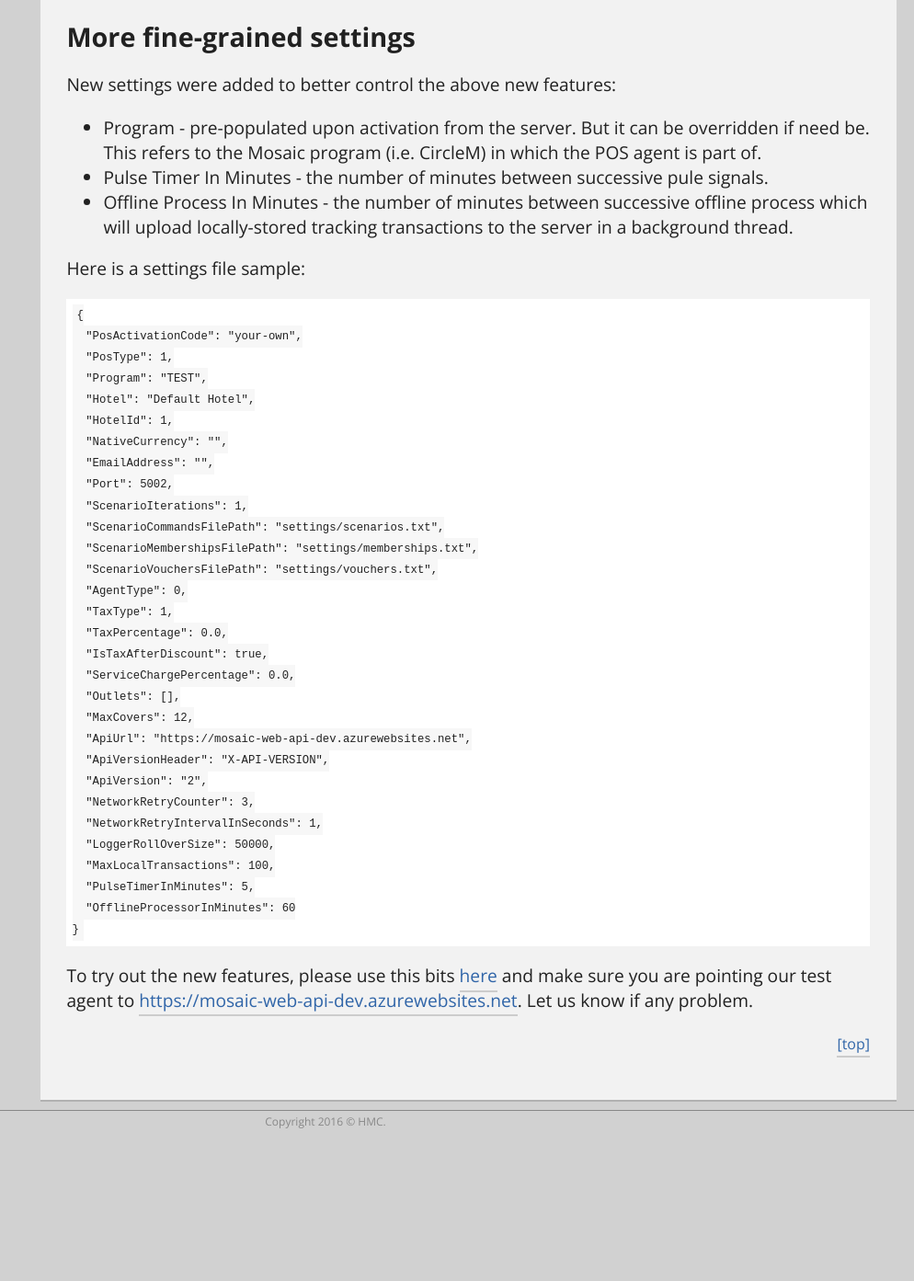
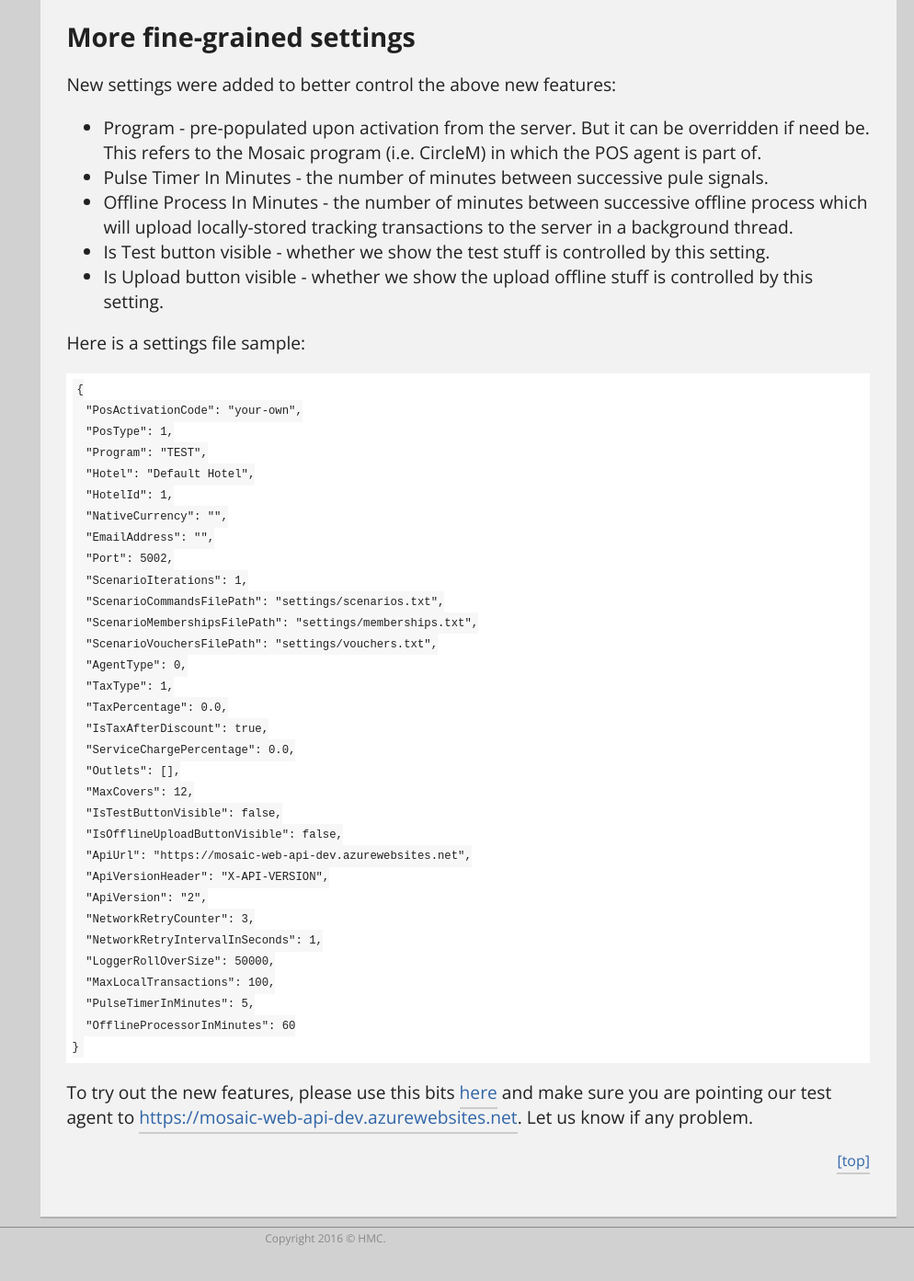
Before and after one commit to hmccode/hmccode.github.io, a Jekyll site: the page built from _posts/2017-03-05-pos-agents.md, in a window 1280 px wide and 1400 px high, scrolled down 1283 px. Shown: the top 1393 px of the window at 92% size, without its empty margins (286-1280 px from the left). Built offline with Jekyll 4.4.1, drawn with Linux system fonts in a browser that asks for light colours; nearby versions of some CDN libraries; a script that is not in the unit is left out; before the commit the page ends 2607 px from its top, so only the background shows below that.

Commit message:
Updated the POS agents post to include a new version number

````diff
--- a/_posts/2017-03-05-pos-agents.md
+++ b/_posts/2017-03-05-pos-agents.md
@@ -41,6 +41,8 @@ New settings were added to better control the above new features:
 - Program - pre-populated upon activation from the server. But it can be overridden if need be. This refers to the Mosaic program (i.e. CircleM) in which the POS agent is part of.
 - Pulse Timer In Minutes - the number of minutes between successive pule signals.
 - Offline Process In Minutes - the number of minutes between successive offline process which will upload locally-stored tracking transactions to the server in a background thread.
+- Is Test button visible - whether we show the test stuff is controlled by this setting.
+- Is Upload button visible - whether we show the upload offline stuff is controlled by this setting.
 
 Here is a settings file sample:
 
@@ -65,6 +67,8 @@ Here is a settings file sample:
   "ServiceChargePercentage": 0.0,
   "Outlets": [],
   "MaxCovers": 12,
+  "IsTestButtonVisible": false,
+  "IsOfflineUploadButtonVisible": false,
   "ApiUrl": "https://mosaic-web-api-dev.azurewebsites.net",
   "ApiVersionHeader": "X-API-VERSION",
   "ApiVersion": "2",
@@ -77,4 +81,4 @@ Here is a settings file sample:
 }
 ```
 
-To try out the new features, please use this bits [here](https://www.dropbox.com/s/x3z434i06d8m1c8/POSAgentsV3.zip?dl=0) and make sure you are pointing our test agent to [https://mosaic-web-api-dev.azurewebsites.net](https://mosaic-web-api-dev.azurewebsites.net). Let us know if any problem.
+To try out the new features, please use this bits [here](https://www.dropbox.com/s/2cezmlpkcsvcjh3/POSAgent.zip?dl=0) and make sure you are pointing our test agent to [https://mosaic-web-api-dev.azurewebsites.net](https://mosaic-web-api-dev.azurewebsites.net). Let us know if any problem.
````
